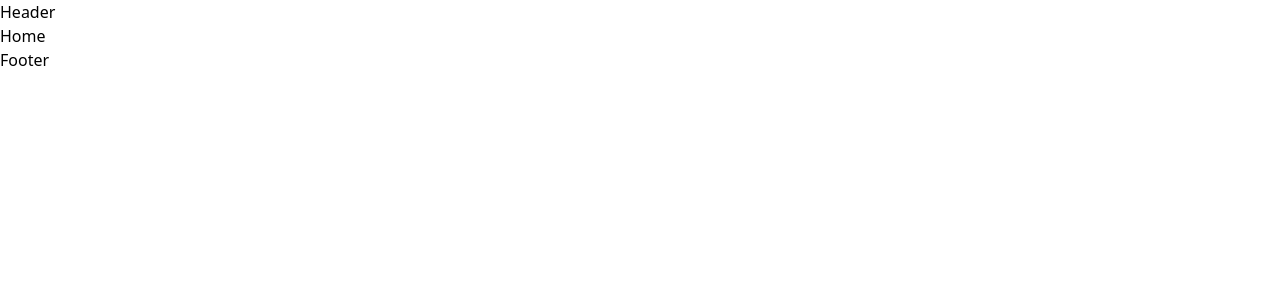
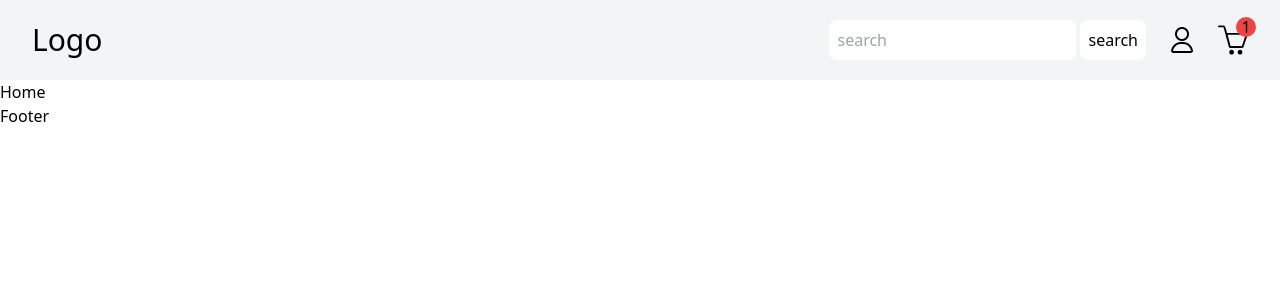
Before and after one commit to eemirhanzeyrek/ecommerce-frontend, a React (Create React App) app: page / in a window 1280 px wide. Shown: the top 300 px of the page. Built offline with nearby package versions, Linux system fonts and the light colour scheme.

Commit message:
header part designed

```diff
--- a/package.json
+++ b/package.json
@@ -16,6 +16,8 @@
     "react-redux": "^9.2.0",
     "react-router-dom": "^7.3.0",
     "react-scripts": "5.0.1",
+    "react-slick": "^0.30.3",
+    "slick-carousel": "^1.8.1",
     "web-vitals": "^2.1.4"
   },
   "scripts": {
--- a/src/App.js
+++ b/src/App.js
@@ -2,6 +2,8 @@ import { BrowserRouter as Router, Routes, Route } from "react-router-dom";
 import Home from "./pages/Home";
 import Header from "./layout/Header";
 import Footer from "./layout/Footer";
+import "slick-carousel/slick/slick.css";
+import "slick-carousel/slick/slick-theme.css";
 
 function App() {
   return (
--- /dev/null
+++ b/src/components/productCard.jsx
@@ -0,0 +1,7 @@
+import React from "react";
+
+const productCard = () => {
+  return <div>productCard</div>;
+};
+
+export default productCard;
--- a/src/layout/Header.jsx
+++ b/src/layout/Header.jsx
@@ -1,7 +1,64 @@
-import React from "react";
+import React, { useState } from "react";
+import { SlBasket } from "react-icons/sl";
 
 const Header = () => {
-  return <div>Header</div>;
+  const [openMenu, setOpenMenu] = useState(false);
+
+  const menuItems = [
+    {
+      name: "Profile",
+      url: "/profile",
+    },
+    {
+      name: "Admin",
+      url: "/admin",
+    },
+    {
+      name: "Logout",
+      url: "/logout",
+    },
+  ];
+
+  return (
+    <div className="bg-gray-100 h-20 px-8 flex items-center justify-between">
+      <div className="text-3xl cursor-pointer">Logo</div>
+      <div className="flex items-center gap-5">
+        <div className="flex items-center">
+          <input
+            className="p-2 outline-none rounded-lg"
+            type="text"
+            placeholder="search"
+          />
+          <div className="p-2 ml-1 bg-white cursor-pointer rounded-lg">
+            search
+          </div>
+        </div>
+        <div className="relative">
+          <img
+            onClick={() => setOpenMenu(!openMenu)}
+            className="w-8 h-8 rounded-full cursor-pointer"
+            src="/default.png"
+            alt="profile"
+          />
+          {openMenu && (
+            <div className="absolute right-0 mt-3 w-[200px] bg-white shadow-lg shadow-gray-400">
+              {menuItems.map((item, index) => (
+                <div className="px-2 py-1 hover:bg-gray-100" key={index}>
+                  {item.name}
+                </div>
+              ))}
+            </div>
+          )}
+        </div>
+        <div className="relative cursor-pointer">
+          <SlBasket size={30} />
+          <div className="absolute -top-2 -right-2 w-5 h-5 bg-red-500 rounded-full flex items-center justify-center">
+            1
+          </div>
+        </div>
+      </div>
+    </div>
+  );
 };
 
 export default Header;
```
Also changed, not shown: public/default.png (added), 1 other file (tests, documents, lock files or other folders).
